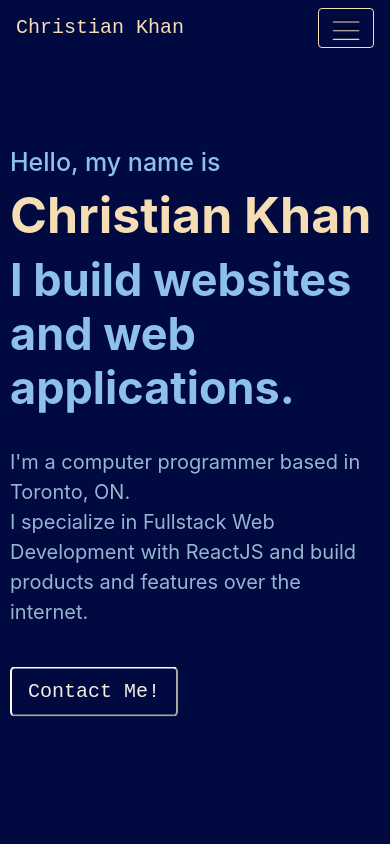
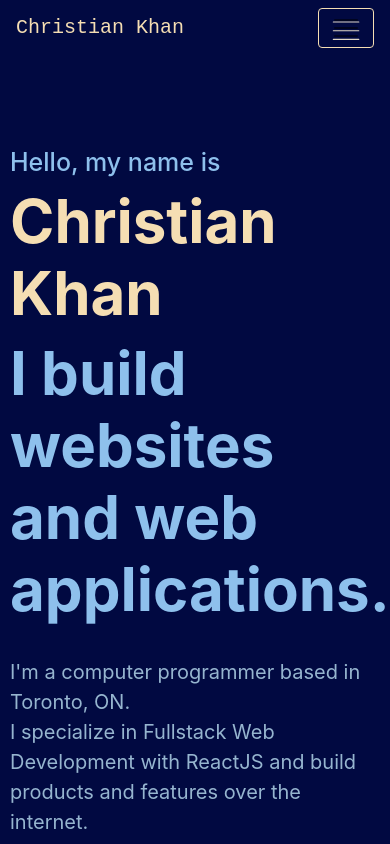
Before and after one commit to Christiankhan01/portfolioV2, a React (Create React App) app: page / in a window 390 px wide. Shown: the top 844 px of the page. Built offline with nearby package versions, Linux system fonts and the light colour scheme.

Commit message:
hero test 2

```diff
--- a/src/components/styles/hero.css
+++ b/src/components/styles/hero.css
@@ -6,14 +6,14 @@
 
 .hero__h1 {
     font-weight: bolder;
-    font-size: clamp(50px, 8vw, 80px) !important;
+    font-size: clamp(60px, 8vw, 80px) !important;
     color: #f5deb3;
 }
 
 .hero__h2 {
     font-weight: bolder;
     font-family: -apple-system, BlinkMacSystemFont, 'Segoe UI', Roboto, Oxygen, Ubuntu, Cantarell, 'Open Sans', 'Helvetica Neue', sans-serif;
-    font-size: clamp(45px, 8vw, 60px) !important;
+    font-size: clamp(60px, 8vw, 60px) !important;
     color: #8ec0ec;
 }
 
```
